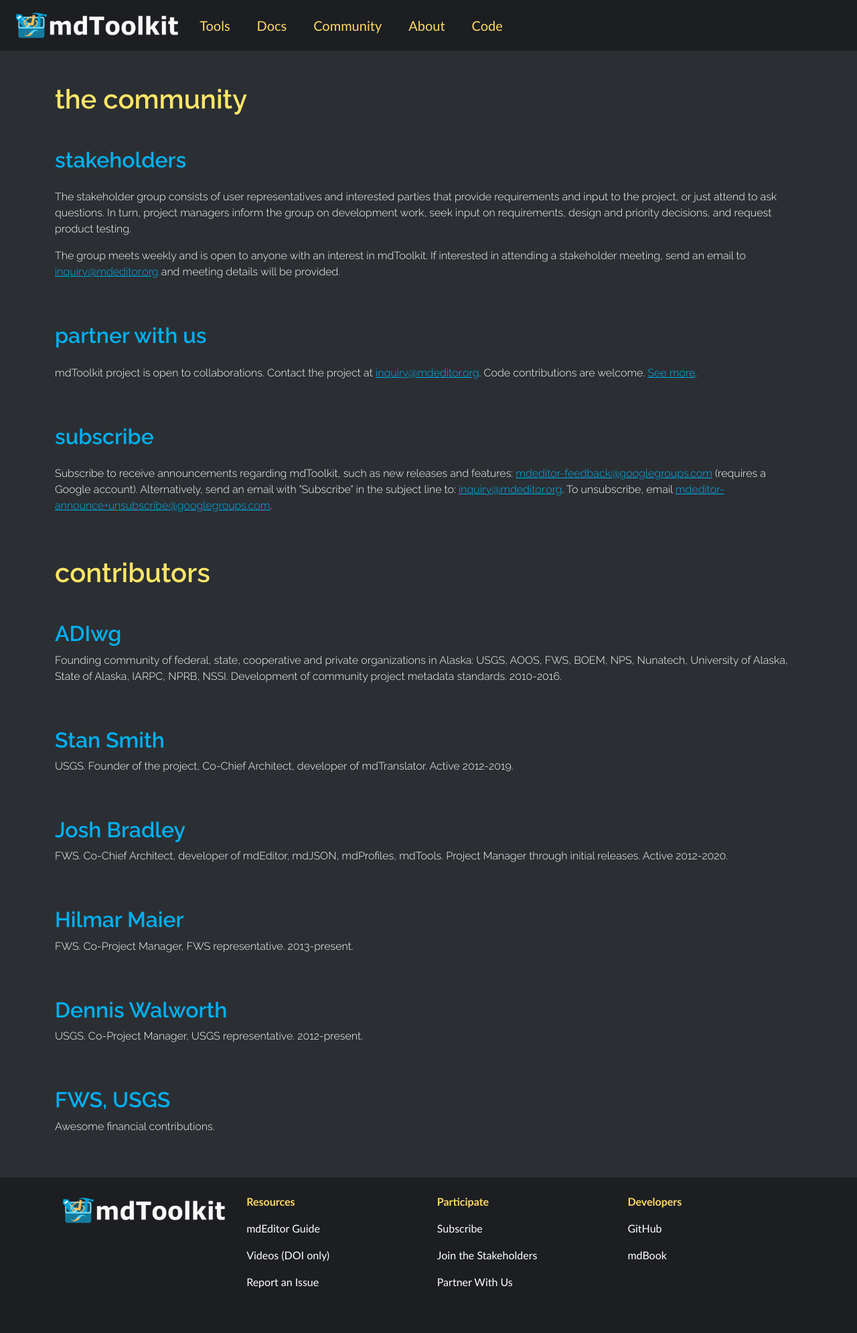
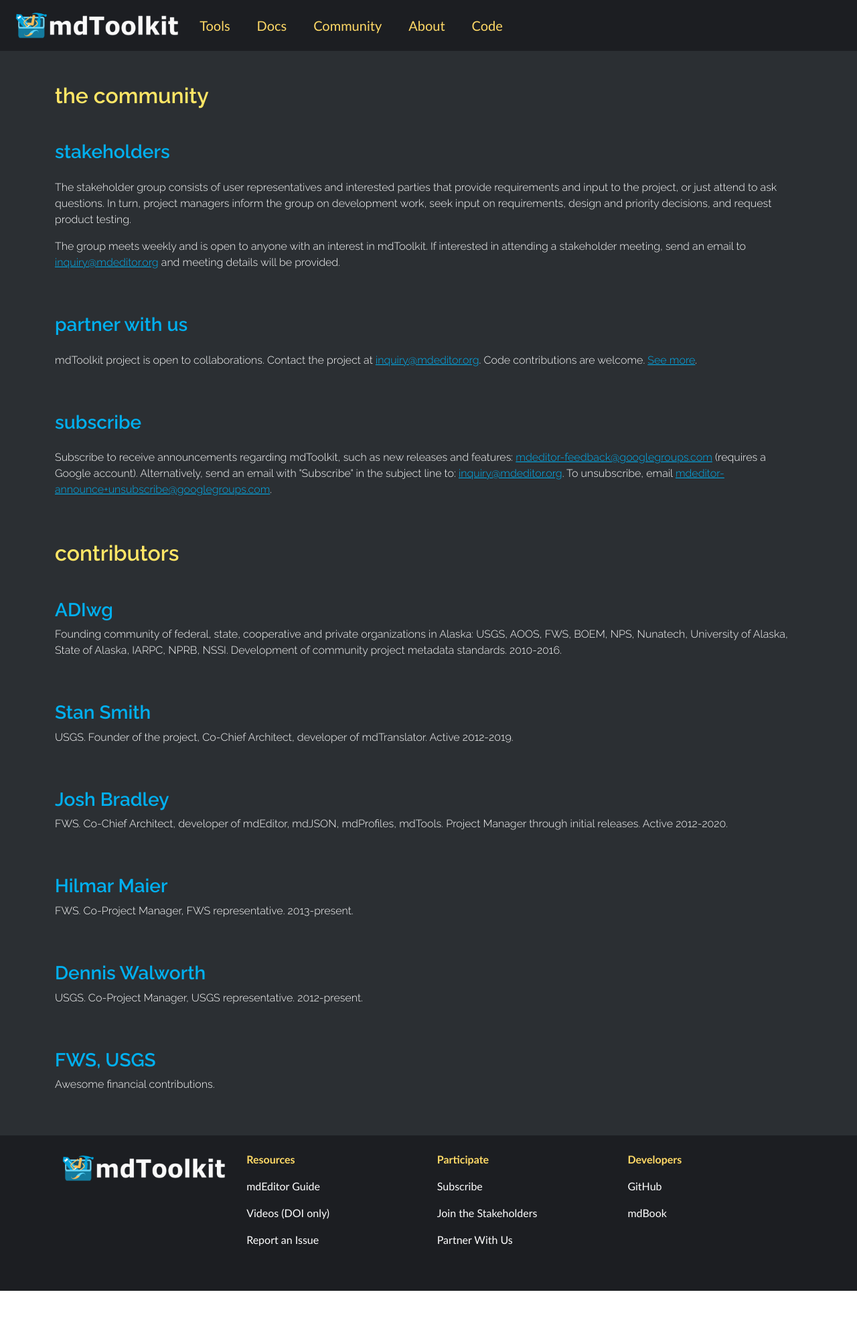
Before and after one commit to adiwg/mdToolkit-web, a Jekyll site: the page built from community.html, in a window 1280 px wide. Shown: the whole page at 67% size. Built offline with Jekyll 4.4.1, drawn with Linux system fonts in a browser that asks for light colours; after the commit the page ends 1927 px from its top, so only the background shows below that.

Commit message:
all title fonts smaller

```diff
--- a/community.html
+++ b/community.html
@@ -4,8 +4,8 @@
 ---
 <div class="bg-dark">
   <div class="container py-5">
-    <h1 class="mb-5 fw-bold text-neonyellow">the community</h1>
-    <h2 class="fw-bold text-neonblue">stakeholders</h2>
+    <h2 class="mb-5 fw-bold text-neonyellow">the community</h2>
+    <h3 class="fw-bold text-neonblue">stakeholders</h3>
     <div class="row my-4 gap-5">
       <div class="col">
         <p class="fs-6 text-white">
@@ -22,7 +22,7 @@
         </p>
       </div>
     </div>
-    <h2 id="partners" class="mt-5 fw-bold text-neonblue">partner with us</h2>
+    <h3 id="partners" class="mt-5 fw-bold text-neonblue">partner with us</h3>
     <div class="row my-4 gap-5">
       <div class="col">
         <p class="fs-6 text-white">
@@ -32,7 +32,7 @@
         </p>
       </div>
     </div>
-    <h2 id="subscribe" class="mt-5 fw-bold text-neonblue">subscribe</h2>
+    <h3 id="subscribe" class="mt-5 fw-bold text-neonblue">subscribe</h3>
     <div class="row my-4 gap-5">
       <div class="col">
         <p class="fs-6 text-white">
@@ -45,8 +45,8 @@
         </p>
       </div>
     </div>
-    <h1 class="my-5 fw-bold text-neonyellow">contributors</h1>
-    <h2 class="mt-5 fw-bold text-neonblue">ADIwg</h2>
+    <h2 class="my-5 fw-bold text-neonyellow">contributors</h2>
+    <h3 class="mt-5 fw-bold text-neonblue">ADIwg</h3>
     <div class="row gap-5">
       <div class="col">
         <p class="fs-6 text-white">
@@ -57,7 +57,7 @@
         </p>
       </div>
     </div>
-    <h2 class="mt-5 fw-bold text-neonblue">Stan Smith</h2>
+    <h3 class="mt-5 fw-bold text-neonblue">Stan Smith</h3>
     <div class="row gap-5">
       <div class="col">
         <p class="fs-6 text-white">
@@ -66,7 +66,7 @@
         </p>
       </div>
     </div>
-    <h2 class="mt-5 fw-bold text-neonblue">Josh Bradley</h2>
+    <h3 class="mt-5 fw-bold text-neonblue">Josh Bradley</h3>
     <div class="row gap-5">
       <div class="col">
         <p class="fs-6 text-white">
@@ -75,7 +75,7 @@
         </p>
       </div>
     </div>
-    <h2 class="mt-5 fw-bold text-neonblue">Hilmar Maier</h2>
+    <h3 class="mt-5 fw-bold text-neonblue">Hilmar Maier</h3>
     <div class="row gap-5">
       <div class="col">
         <p class="fs-6 text-white">
@@ -83,7 +83,7 @@
         </p>
       </div>
     </div>
-    <h2 class="mt-5 fw-bold text-neonblue">Dennis Walworth</h2>
+    <h3 class="mt-5 fw-bold text-neonblue">Dennis Walworth</h3>
     <div class="row gap-5">
       <div class="col">
         <p class="fs-6 text-white">
@@ -91,7 +91,7 @@
         </p>
       </div>
     </div>
-    <h2 class="mt-5 fw-bold text-neonblue">FWS, USGS</h2>
+    <h3 class="mt-5 fw-bold text-neonblue">FWS, USGS</h3>
     <div class="row gap-5">
       <div class="col">
         <p class="fs-6 text-white">
```
Also changed, not shown: about.html (+4 -4 lines), code.html (+4 -4 lines), 3 other files.
